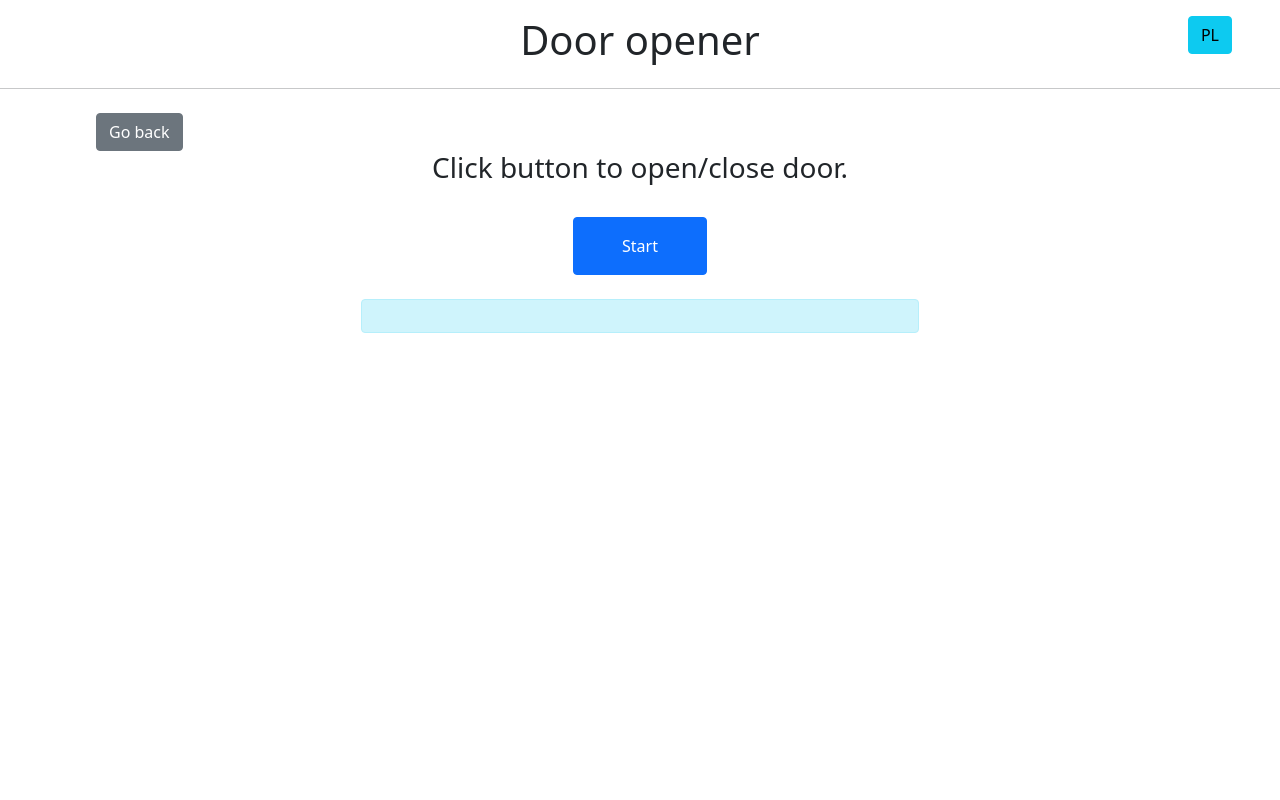
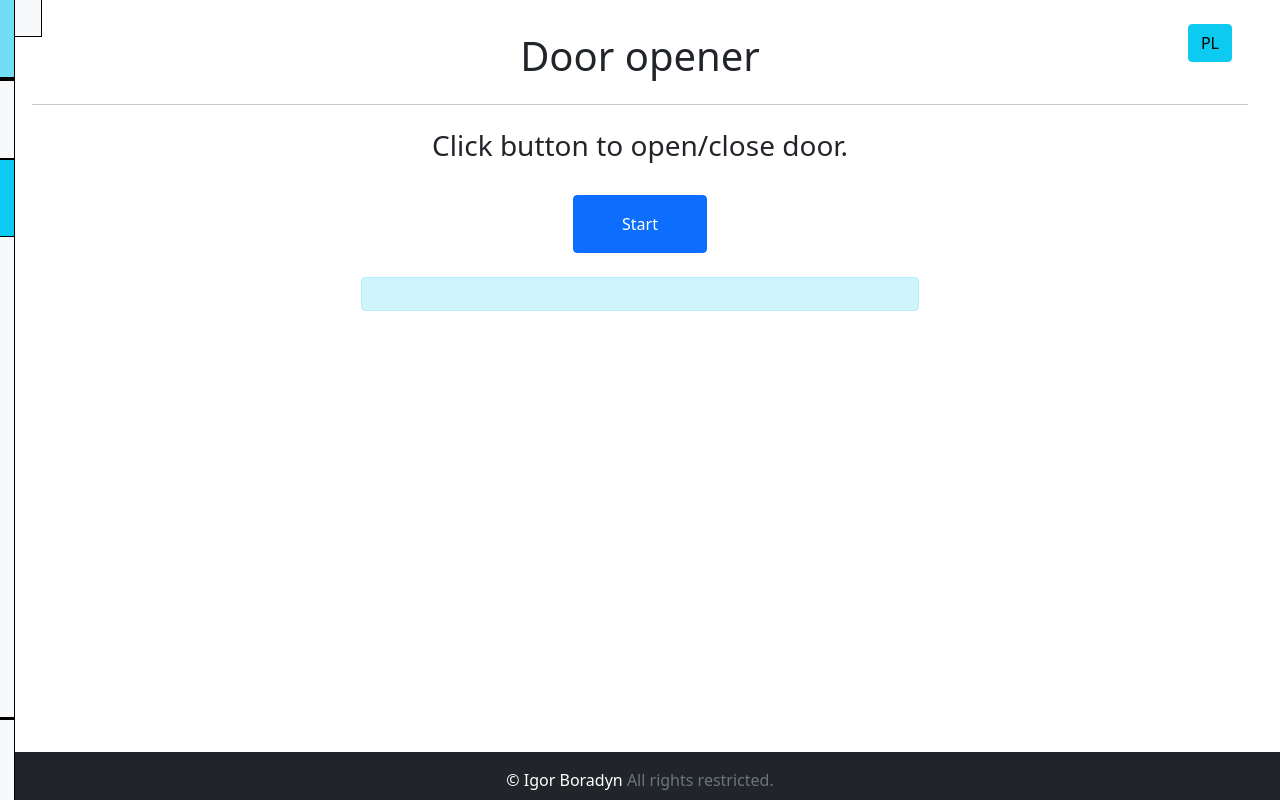
Before and after one commit to iBoradyn/raspberry_mini_smart_home, a Django app: template templates/door_opener/index.html in a window 1280 px wide. Run offline with Django 4.2, Linux system fonts and the light colour scheme; the template is opened without the code that fills it: most values are stand-ins (such as "Sample title", 1, 10 or a date in 2020); some libraries are stand-ins or nearby versions.

Commit message:
Base template refactor. Added sidebar for applications pages.

```diff
--- /dev/null
+++ b/static/css/base.min.css
@@ -0,0 +1,2 @@
+.page-container{position:relative;min-height:100vh}.page-content-wrap{padding-bottom:3em}.page-footer{position:absolute;bottom:0;width:100%;height:3em}
+/*# sourceMappingURL=base.min.css.map */
--- /dev/null
+++ b/static/js/sidebar.js
@@ -0,0 +1,20 @@
+document.addEventListener('DOMContentLoaded', () => {
+    const sidebarCollapseIcon = document.querySelector('#header_collapse_icon i');
+    sidebarCollapseIcon.addEventListener('click', toggleSidebarPop);
+
+    showActiveSidebarLink();
+});
+
+const toggleSidebarPop = () => {
+    document.querySelector('.side-header').classList.toggle('header-pop');
+}
+
+const showActiveSidebarLink = () => {
+    const navNumber = document.querySelector('#active_nav_link_number').innerHTML;
+
+    if (navNumber) {
+        const navLink = document.querySelector(`.nav-list .nav-item:nth-child(${navNumber}) .nav-link`);
+        navLink.classList.add('active');
+        navLink.setAttribute('aria-current', 'page');
+    }
+}
--- /dev/null
+++ b/static/js/subNavList.js
@@ -0,0 +1,85 @@
+document.addEventListener('DOMContentLoaded', () => {
+    const navItemsCollapseIcon = document.querySelector('.sub-items-collapse-icon');
+
+    setSubNavListsHeights();
+
+    navItemsCollapseIcon.addEventListener('click', (e) => {
+        toggleSubNavList(e.currentTarget);
+    });
+
+    showActiveSidebarSubLink();
+});
+
+const setSubNavListsHeights = () => {
+    const subNavLists = document.querySelectorAll('.sub-nav-list');
+
+    subNavLists.forEach((elem) => {
+        elem.style.transition = 'None';
+        elem.style.maxHeight = 'None';
+        elem.dataset.height = `${elem.offsetHeight}px`;
+        elem.style.maxHeight = null;
+        elem.style.transition = null;
+    });
+}
+
+const showSubNavList = (icon, subNavList, animation) => {
+    const height = subNavList.dataset.height;
+
+    subNavList.style.borderTop = '1px dashed #000';
+    subNavList.style.maxHeight = height;
+
+    if(animation) {
+        icon.classList.remove('rotate-down');
+        icon.classList.remove('rotate-down-no-animation');
+        icon.classList.add('rotate-up');
+    } else {
+        icon.classList.remove('rotate-down');
+        icon.classList.remove('rotate-down-no-animation');
+        icon.classList.add('rotate-up-no-animation');
+    }
+}
+
+const closeSubNavList = (icon, subNavList, animation) => {
+    subNavList.style.maxHeight = null;
+
+    if(animation) {
+        icon.classList.remove('rotate-up');
+        icon.classList.remove('rotate-up-no-animation');
+        icon.classList.add('rotate-down');
+    } else {
+        icon.classList.remove('rotate-up');
+        icon.classList.remove('rotate-up-no-animation');
+        icon.classList.add('rotate-down-no-animation');
+    }
+
+    setTimeout(() => {
+        subNavList.style.borderTop = 'None';
+    }, 200);
+}
+
+const toggleSubNavList = (navList, animation=true) => {
+    const icon = navList.children[0];
+    const subNavList = navList.parentElement.nextElementSibling;
+
+    if(subNavList.style.maxHeight){
+        closeSubNavList(icon, subNavList, animation);
+    } else {
+        showSubNavList(icon, subNavList, animation);
+    }
+}
+
+const showActiveSidebarSubLink = () => {
+    const subNavSelector = document.querySelector('#active_sub_nav_link_selector').innerHTML.trim().split(',');
+
+    if (subNavSelector) {
+        const navLink = document.querySelector(`#${subNavSelector[0]} .sub-item:nth-child(${subNavSelector[1]}) .sub-link`);
+
+        navLink.parentElement.parentElement.previousElementSibling.querySelector('.nav-link').classList.add('active');
+        navLink.classList.add('active');
+        navLink.setAttribute('aria-current', 'page');
+
+        const icon = navLink.parentElement.parentElement.previousElementSibling.querySelector('.sub-items-collapse-icon');
+
+        toggleSubNavList(icon, false);
+    }
+}
--- /dev/null
+++ b/static/scss/base.scss
@@ -0,0 +1 @@
+@import 'html_settings';
--- /dev/null
+++ b/static/scss/html_settings.scss
@@ -0,0 +1,15 @@
+.page-container {
+  position: relative;
+  min-height: 100vh;
+}
+
+.page-content-wrap {
+  padding-bottom: 3em;
+}
+
+.page-footer {
+  position: absolute;
+  bottom: 0;
+  width: 100%;
+  height: 3em;
+}
--- /dev/null
+++ b/static/scss/sidebar.scss
@@ -0,0 +1,267 @@
+$black: #000;
+$text-color: #000;
+$primary: #f8f9fa;
+$secondary: #0dcaf0 ;
+$secondary-transparent: #0dcaf090;
+$success: #198754;
+$success-transparent: #19875490;
+$danger: #dc3545;
+$danger-transparent: #dc354590;
+
+@keyframes rotateUp {
+  from {
+    transform: rotate(0deg);
+  }
+
+  to {
+    transform: rotate(180deg);
+  }
+}
+
+@keyframes rotateDown {
+  from {
+    transform: rotate(180deg);
+  }
+
+  to {
+    transform: rotate(360deg);
+  }
+}
+
+.rotate-up {
+  -webkit-animation: rotateUp .2s linear;
+  -moz-animation: rotateUp .2s linear;
+  -ms-animation: rotateUp .2s linear;
+
+  transform: rotate(180deg);
+}
+.rotate-down {
+  -webkit-animation: rotateDown .2s linear;
+  -moz-animation: rotateDown .2s linear;
+  -ms-animation: rotateDown .2s linear;
+
+  transform: rotate(0);
+}
+.rotate-up-no-animation {
+  transform: rotate(180deg);
+}
+.rotate-down-no-animation {
+  transform: rotate(0);
+}
+
+.panel-body {
+  display: flex;
+  flex-direction: row;
+}
+
+#header_collapse_icon {
+  display: none;
+  border-left: 1px solid $black;
+
+  i {
+    padding: .8em;
+    background-color: $primary;
+    border: 1px solid $black;
+    border-left: none;
+    cursor: pointer;
+
+    transition: background-color .2s ease-in;
+
+    &:hover {
+      background-color: $secondary;
+    }
+  }
+}
+
+.side-header {
+  display: flex;
+  flex-direction: row-reverse;
+
+  position: relative;
+  float: left;
+  top: 0;
+  left: 0;
+
+  width: min-content;
+  height: 100vh;
+  z-index: 800;
+}
+
+.side-header.header-pop {
+    transform: translateX(0);
+}
+
+.sidebar {
+  min-width: 15vw;
+  max-width: 25vw;
+
+  background: $primary;
+  color: $text-color;
+
+  .side-navbar {
+    display: grid;
+    grid-template-rows: min-content 1fr 10vh;
+
+    margin-bottom: 0;
+    padding: 0;
+
+    height: 100vh;
+  }
+
+  .nav-list {
+    list-style: none;
+
+    border-top: 3px solid $black;
+    border-bottom: 3px solid $black;
+
+    margin: 0;
+    padding: 0;
+
+    width: 100%;
+    overflow: scroll;
+  }
+
+  .nav-item {
+    border-top: 1px solid $black;
+    border-bottom: 1px solid $black;
+
+    &:first-child {
+      border-top: none;
+    }
+
+    .nav-link {
+      display: block;
+      color: $black;
+      text-decoration: none;
+      font-size: 1.2em;
+      padding: 1.5rem 2rem;
+      white-space: nowrap;
+
+      &:hover {
+        background-color: $secondary-transparent;
+      }
+    }
+
+    .nav-link.active, .sub-link.active {
+      background-color: $secondary;
+    }
+
+    .dropdown {
+      position: relative;
+
+      .sub-items-collapse-icon {
+        padding: 6px;
+        top: calc(50% - 18px);
+        position: absolute;
+        right: 7%;
+
+        cursor: pointer;
+
+        &:hover {
+          color: #198754;
+        }
+      }
+    }
+
+    .sub-nav-list {
+      list-style: none;
+      padding-left: 0;
+
+      max-height: 0;
+      transition: max-height .2s linear;
+      overflow: hidden;
+
+      .sub-link {
+        display: block;
+        color: $black;
+        text-decoration: none;
+        font-size: .9em;
+        padding: 1rem 1.5rem 1rem 2.5rem;
+        white-space: nowrap;
+
+        &:hover {
+          background-color: $secondary-transparent;
+        }
+      }
+    }
+  }
+
+  .logout-btn {
+    width: 100%;
+
+    form {
+      height: 100%;
+
+      input {
+        font-size: 2em;
+
+        width: 100%;
+        height: 100%;
+
+        border: none;
+        background-color: $primary;
+
+        &:hover {
+          background-color: $danger-transparent;
+        }
+      }
+    }
+  }
+}
+
+.user-id {
+  min-width: max-content;
+}
+
+.panel-container {
+  width: 100%;
+  height: 100vh;
+
+  overflow-x: auto;
+  overflow-y: scroll;
+}
+
+.panel-content-wrap {
+  min-height: calc(100vh - 3em);
+
+  padding: 1em 1.2em .5em 1.2em;
+}
+
+.panel-footer {
+  height: 3em;
+  width: 100%;
+}
+
+@media(max-width: 1630px) {
+  #header_collapse_icon {
+    display: block;
+  }
+
+  .side-header {
+    position: absolute;
+    transition: transform .3s linear;
+    transform: translateX(calc(-100% + 2.6em));
+    width: auto;
+  }
+
+  .sidebar {
+    min-width: 25vw;
+    max-width: 35vw;
+  }
+
+  .panel-content-wrap {
+    padding: 1em 2em .5em 2em;
+  }
+}
+
+@media(max-width: 830px) {
+  .side-header {
+    width: auto;
+  }
+
+  .sidebar {
+    min-width: 50vw;
+    max-width: calc(100vw - 2.6em);
+    overflow: hidden;
+  }
+}
--- /dev/null
+++ b/templates/_partials/footer.html
@@ -0,0 +1,8 @@
+{% load i18n %}
+
+<footer class="bg-dark text-white py-3 panel-footer">
+  <div class="container text-center">
+    <span>&copy; Igor Boradyn</span>
+    <span class="text-secondary">{% trans 'All rights restricted.' %}</span>
+  </div>
+</footer>
--- /dev/null
+++ b/templates/_partials/header.html
@@ -0,0 +1,65 @@
+{% load i18n %}
+
+<!-- Side header start -->
+<header class="side-header">
+  <!-- Collapse icon start -->
+  <div id="header_collapse_icon">
+    <i class="fa-solid fa-bars"></i>
+  </div>
+  <!-- Collapse icon end -->
+
+  <!-- Sidebar start -->
+  <div class="sidebar">
+    <nav class="side-navbar">
+      <!-- Top section start -->
+      <div class="nav-item">
+        <a class="nav-link" href="{% url 'core:index' %}">
+          <i class="fa-solid fa-home"></i>
+          {% trans 'Home' %}
+        </a>
+      </div>
+      <!-- Top section end -->
+
+      <!-- Middle section start -->
+      <ul class="nav-list">
+        <li class="nav-item">
+          <div class="dropdown">
+            <a class="nav-link" href="{% url 'watering_system:index' %}">
+              <i class="fa-solid fa-seedling"></i>
+              {% trans 'Watering system' %}
+            </a>
+            <div class="sub-items-collapse-icon">
+              <i class="fa-solid fa-arrow-down"></i>
+            </div>
+          </div>
+          <ul id="id_sl_watering_system" class="sub-nav-list">
+            <li class="sub-item">
+              <a class="sub-link" href="{% url 'watering_system:schedules_list' %}">
+                <i class="fa-solid fa-calendar"></i>
+                {% trans 'Schedules' %}
+              </a>
+            </li>
+          </ul>
+        </li>
+        <li class="nav-item">
+          <a class="nav-link" href="{% url 'door_opener:index' %}">
+            <i class="fa-solid fa-unlock"></i>
+            {% trans 'Door opener' %}
+          </a>
+        </li>
+      </ul>
+      <!-- Middle section end -->
+
+      <!-- Bottom section start -->
+      <div class="logout-btn">
+        <form action="/admin/logout" method="POST">
+          {% csrf_token %}
+          <input type="submit" value="{% trans 'Logout' %}">
+        </form>
+      </div>
+      <!-- Bottom section end -->
+    </nav>
+  </div>
+  <!-- Sidebar end -->
+</header>
+<!-- Side header end -->
--- /dev/null
+++ b/templates/_partials/lang_change.html
@@ -0,0 +1,25 @@
+{% load i18n %}
+
+<form class="position-absolute top-0 end-0 pe-5 pt-4" action="{% url 'set_language' %}" method="post">
+  {% csrf_token %}
+  {% get_current_language as LANGUAGE_CODE %}
+  {% if LANGUAGE_CODE == 'en' %}
+    {% language 'pl' %}
+      <button type="submit"
+              name="language"
+              value="pl"
+              class="btn btn-info">
+        PL
+      </button>
+    {% endlanguage %}
+  {% elif LANGUAGE_CODE == 'pl' %}
+    {% language 'en' %}
+      <button type="submit"
+              name="language"
+              value="en"
+              class="btn btn-info">
+        EN
+      </button>
+    {% endlanguage %}
+  {% endif %}
+</form>
--- a/templates/base.html
+++ b/templates/base.html
@@ -3,7 +3,15 @@
 <!DOCTYPE html>
 <html lang="en">
 <head>
-  <meta charset="UTF-8">
+  <!-- metas -->
+  <meta charset="utf-8">
+  <meta name="author" content="Igor Boradyn">
+  <meta http-equiv="X-UA-Compatible" content="IE=edge">
+  <meta name="viewport" content="width=device-width, initial-scale=1, shrink-to-fit=no">
+  <meta name="keywords" content="watering system door opener raspberrypi raspberry">
+  <meta name="description" content="An application that connects to the program controlling electrical devices via raspberry pi">
+
+  <!-- title -->
   <title>{% block title %}Mini smart home{% endblock %}</title>
 
   <!-- Bootstrap -->
@@ -14,46 +22,49 @@
   <link href="{% static 'fontawesomefree/css/brands.css' %}" rel="stylesheet" type="text/css">
   <link href="{% static 'fontawesomefree/css/solid.css' %}" rel="stylesheet" type="text/css">
 
+  <!-- Sidebar -->
+  <link href="{% static 'css/sidebar.min.css' %}" rel="stylesheet" type="text/css">
+
+  <link href="{% static 'css/base.min.css' %}" rel="stylesheet" type="text/css">
 
   {% block extra_css %}{% endblock %}
 </head>
-<body>
-  <form class="position-absolute top-25 end-0 pe-5" action="{% url 'set_language' %}" method="post">
-    {% csrf_token %}
-    {% get_current_language as LANGUAGE_CODE %}
-    {% if LANGUAGE_CODE == 'en' %}
-      {% language 'pl' %}
-        <button type="submit"
-                name="language"
-                value="pl"
-                class="btn btn-info">
-          PL
-        </button>
-      {% endlanguage %}
-    {% elif LANGUAGE_CODE == 'pl' %}
-      {% language 'en' %}
-        <button type="submit"
-                name="language"
-                value="en"
-                class="btn btn-info">
-          EN
-        </button>
-      {% endlanguage %}
-    {% endif %}
-  </form>
+<body class="panel-body">
+  {% block header %}
+    {% include '_partials/header.html' %}
 
-  {% block content %}{% endblock %}
+    <!-- Sidebar links activators start -->
+    <div id="active_nav_link_number" class="d-none">{% block active_nav_link %}{% endblock %}</div>
+    <div id="active_sub_nav_link_selector" class="d-none">{% block active_sub_nav_link %}{% endblock %}</div>
+    <!-- Sidebar links activators end -->
+  {% endblock %}
+
+  {% include '_partials/lang_change.html' %}
+
+  <div class="panel-container">
+    <div class="panel-content-wrap">
+      {% block content %} {% endblock %}
+    </div>
+    {% block footer %}
+      {% include '_partials/footer.html' %}
+    {% endblock %}
+    </div>
 
   <!-- Bootstrap -->
   <script src="{% static 'js/bootstrap.min.js' %}"></script>
 
+  <!-- Requests -->
   <script src="{% static 'js/getCookie.js' %}"></script>
   <script>
     document.addEventListener("DOMContentLoaded", () => {
         window.csrfToken = getCookie('csrftoken');
-    })
+    });
   </script>
   <script src="{% static 'js/sendRequest.js' %}"></script>
+
+  <!-- Sidebar -->
+  <script src="{% static 'js/sidebar.js' %}"></script>
+  <script src="{% static 'js/subNavList.js' %}"></script>
 
   {% block extra_js %}{% endblock %}
 </body>
--- a/templates/door_opener/index.html
+++ b/templates/door_opener/index.html
@@ -7,13 +7,11 @@
   {{ block.super }} - {% trans 'Door opener' %}
 {% endblock %}
 
+{% block active_nav_link %}2{% endblock %}
+
 {% block content %}
   <h1 class="text-center mt-3">{% trans 'Door opener' %}</h1>
   <hr class="my-4">
-
-  <div class="ms-1 ps-1 ms-sm-3 ps-sm-3 ms-md-4 ps-md-4 ms-lg-5 ps-lg-5">
-    <a class="btn btn-secondary" href="{% url 'core:index' %}">{% trans 'Go back' %}</a>
-  </div>
 
   <div id="door_opener" class="container text-center">
     <h3 class="mb-2">{% trans 'Click button to open/close door.' %}</h3>
--- a/templates/watering_system/index.html
+++ b/templates/watering_system/index.html
@@ -7,12 +7,14 @@
   {{ block.super }} - {% trans 'Watering system' %}
 {% endblock %}
 
+{% block active_nav_link %}1{% endblock %}
+
 {% block content %}
   <h1 class="text-center mt-3">{% trans 'Watering system' %}</h1>
   <hr class="my-4">
 
   <div class="d-flex justify-content-between px-5">
-    <a class="btn btn-secondary" href="{% url 'core:index' %}">{% trans 'Go back' %}</a>
+    <div></div>
     <a class="btn btn-secondary" href="{% url 'watering_system:schedules_list' %}">{% trans 'Schedules' %}</a>
   </div>
 
--- a/templates/watering_system/schedules/schedules_list.html
+++ b/templates/watering_system/schedules/schedules_list.html
@@ -8,14 +8,14 @@
   {{ block.super }} - {% trans 'Watering system schedules' %}
 {% endblock %}
 
+{% block active_sub_nav_link %}id_sl_watering_system,1{% endblock %}
+
 {% block content %}
   <h1 class="text-center mt-3">{% trans 'Watering system schedules' %}</h1>
   <hr class="my-4">
 
-  <div class="d-flex justify-content-between px-5">
-    <a class="btn btn-secondary" href="{% url 'watering_system:index' %}">{% trans 'Go back' %}</a>
+  <div class="text-center py-3">
     <a class="btn btn-success" href="{% url 'watering_system:add_schedule' %}">{% trans 'Add new schedule' %}</a>
-    <div></div>
   </div>
 
   <div id="watering_system_schedules" class="container">
```
Also changed, not shown: templates/core/index.html (+17 -9 lines), templates/watering_system/schedules/create_schedule.html (+2 -6 lines), templates/watering_system/schedules/update_schedule.html (+2 -6 lines), locale/pl/LC_MESSAGES/django.po, static/css/sidebar.min.css (added), 1 other file.
